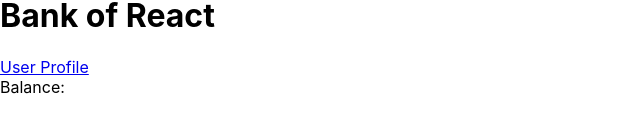
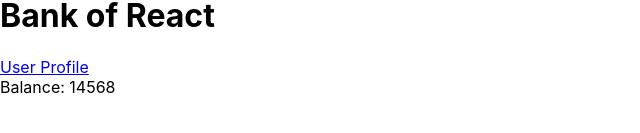
Before and after one commit to Marlon-Urena/bank-of-react, a React (Create React App) app: page / in a window 1280 px wide. Shown: the part 329-462 px from the top of the page, without its empty margins (0-640 px from the left). Built offline with nearby package versions, Linux system fonts and the light colour scheme.

Commit message:
linked routes

```diff
--- a/src/App.js
+++ b/src/App.js
@@ -8,7 +8,7 @@ class App extends Component {
     super();
 
     this.state = {
-      accountBalance: 14568.27,
+      accountBalance: 14568,
       currentUser: {
         userName: "john_doe",
         memberSince: "08/23/99",
--- a/src/components/AccountBalance.js
+++ b/src/components/AccountBalance.js
@@ -2,7 +2,7 @@ import React, { Component } from "react";
 
 class AccountBalance extends Component {
   render() {
-    return <div>Balance: {this.props.accountBalance}</div>;
+    return (<div>Balance: {this.props.accountBalance}</div>);
   }
 }
 
--- a/src/components/Home.js
+++ b/src/components/Home.js
@@ -13,7 +13,7 @@ class Home extends Component {
         <h1>Bank of React</h1>
         <Link to="/userProfile">User Profile</Link>
 
-        <AccountBalance accountBalance={this.props.AccountBalance}/>
+        <AccountBalance accountBalance={this.props.accountBalance}/>
       </div>
     );
   }
```
